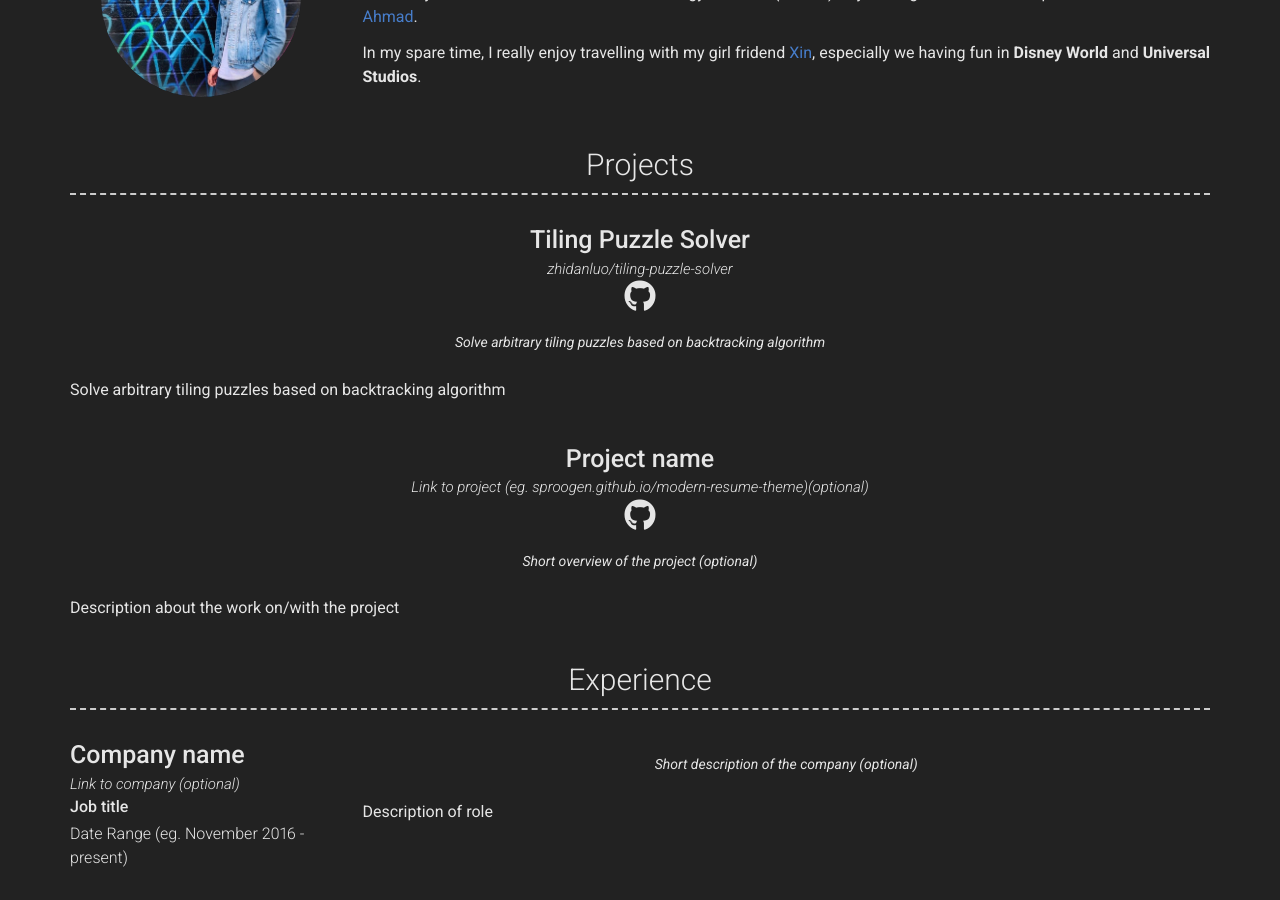
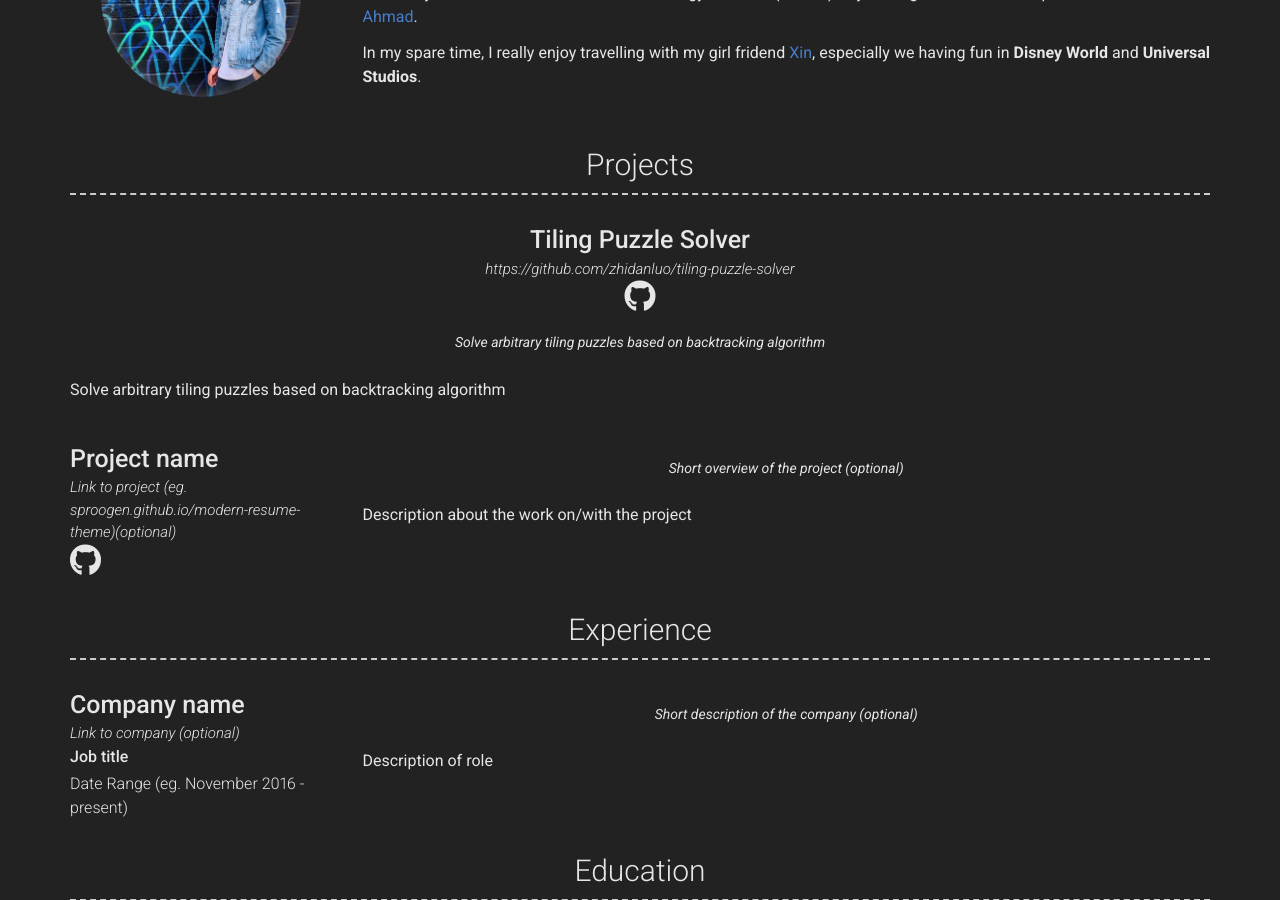
Before and after one commit to zhidanluo/zhidanluo.github.io, a Jekyll site: the page built from index.md, in a window 1280 px wide and 900 px high, scrolled down 405 px. Built offline with Jekyll 4.4.1, drawn with Linux system fonts in a browser that asks for light colours; nearby versions of some CDN libraries; some of the changed lines change nothing that is shown.

Commit message:
Update projects.yml

```diff
--- a/_data/projects.yml
+++ b/_data/projects.yml
@@ -1,14 +1,14 @@
 # Project template
 - layout: top-middle
   name: Tiling Puzzle Solver
-  link: zhidanluo/tiling-puzzle-solver
+  link: https://github.com/zhidanluo/tiling-puzzle-solver
   github: zhidanluo/tiling-puzzle-solver
   quote: >
     Solve arbitrary tiling puzzles based on backtracking algorithm
   description: | # this will include new lines to allow paragraphs
     Solve arbitrary tiling puzzles based on backtracking algorithm
 
-- layout: top-middle
+- layout: left
   name: Project name
   link: Link to project (eg. sproogen.github.io/modern-resume-theme)(optional)
   github: Github page for project (eg. sproogen/modern-resume-theme)(optional)
```
